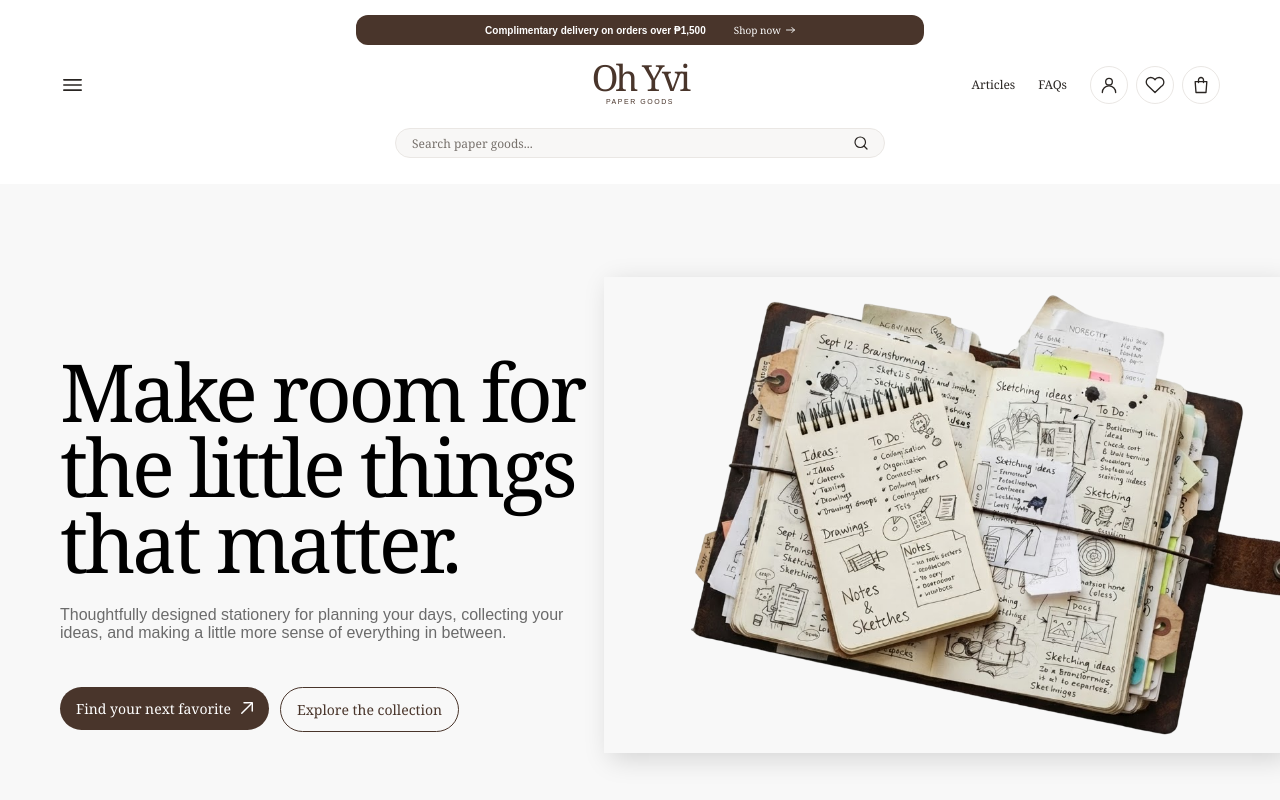
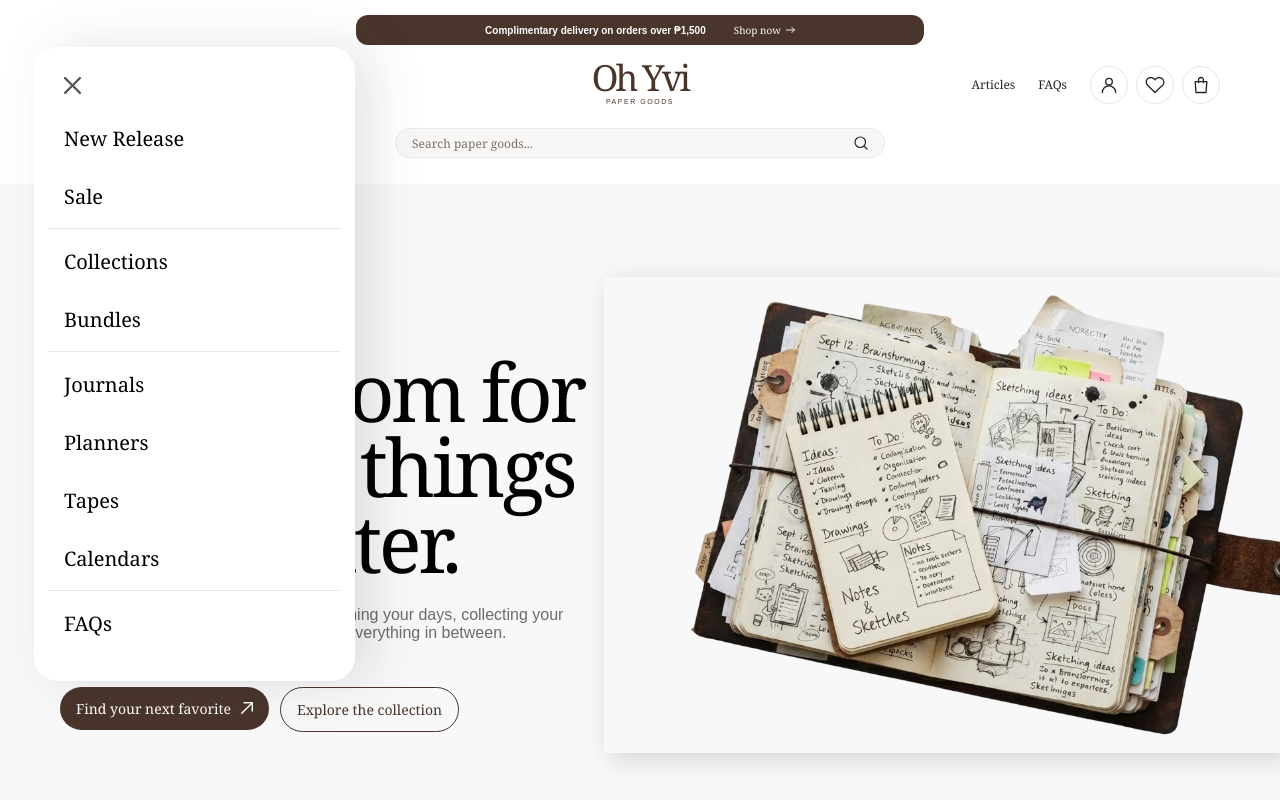
Before and after one commit to chrispaynaganan/oh-yvi, a Next.js app: page / in a window 1280 px wide. Both pictures are taken after a click on the button 72 px from the left and 85 px from the top of the page. Shown: the top 800 px of the page. Built offline with nearby package versions, Linux system fonts and the light colour scheme; a web font is replaced by a local one.

Commit message:
Add navigation menu with genie animation

```diff
--- a/app/globals.css
+++ b/app/globals.css
@@ -93,6 +93,7 @@
   --shadow-badge: 0 2px 5px 0 rgb(0 0 0 / 0.11);
   --shadow-pill: 0 4px 5px 0 rgb(0 0 0 / 0.1);
   --shadow-card: 0 8px 13px 0 rgb(0 0 0 / 0.1);
+  --drop-shadow-menu: 18px 0 25px rgb(41 37 34 / 0.12);
 
   /* ===== Layout ===== */
   --container-site: 1512px;
--- a/components/layout/Header.tsx
+++ b/components/layout/Header.tsx
@@ -7,6 +7,7 @@ import {
   utilityNav,
   type NavLink,
 } from "@/data/navigation";
+import MenuButton from "@/components/layout/MenuButton";
 
 function NavChip({ label, href }: NavLink) {
   return (
@@ -58,17 +59,7 @@ export default function Header() {
     <header className="mx-auto w-full max-w-site px-4 md:px-15">
       {/* Row 1: menu · logo · links + icons */}
       <div className="mt-5 grid grid-cols-[1fr_auto_1fr] items-center">
-        <button
-          type="button"
-          aria-label="Open menu"
-          className="relative size-6.25 justify-self-start"
-        >
-          <span className="absolute inset-[29.17%_16.67%]">
-            <span className="absolute inset-[-8%_-5%]">
-              <Image src="/icons/menu.svg" alt="" fill unoptimized />
-            </span>
-          </span>
-        </button>
+        <MenuButton/>
 
         <Link
           href="/"
--- /dev/null
+++ b/components/layout/MenuButton.tsx
@@ -0,0 +1,219 @@
+"use client";
+
+import Image from "next/image";
+import Link from "next/link";
+import { Fragment, useCallback, useEffect, useRef, useState } from "react";
+import {
+  animate,
+  motion,
+  useMotionValue,
+  useReducedMotion,
+  useTransform,
+  type AnimationPlaybackControls,
+  type MotionValue,
+} from "motion/react";
+import { menuGroups } from "@/data/navigation";
+
+/* ---------- Genie settings (tweak these to adjust the feel) ---------- */
+const PANEL_W = 321; // panel width in Figma
+const PANEL_H = 517; // panel height in Figma
+const SLICES = 40; // more slices = smoother curve
+const OPEN_DURATION = 0.6; // seconds
+const CLOSE_DURATION = 0.45;
+const ORIGIN_X = 38.5; // ✕ / ☰ icon center, px from the panel's left edge
+const NECK = 25 / PANEL_W; // funnel width at the icon (icon width ÷ panel width)
+
+const SLICE_H = PANEL_H / SLICES;
+const clamp = (v: number) => Math.min(1, Math.max(0, v));
+const smooth = (u: number) => u * u * (3 - 2 * u);
+
+/** Where a strip sits and how wide it is at a given moment (0 = closed, 1 = open). */
+function genie(progress: number, stripCenter: number) {
+  // Phase 1: content slides out of the icon
+  const slide = 1 - smooth(clamp(progress / 0.7));
+  const currentY = stripCenter - slide * PANEL_H;
+  // Phase 2: the funnel relaxes into a rectangle
+  const relax = smooth(clamp((progress - 0.35) / 0.65));
+  // Funnel: narrow near the icon, full width further away
+  const funnel = NECK + (1 - NECK) * smooth(clamp(currentY / (PANEL_H * 0.85)));
+  return { y: -slide * PANEL_H, scaleX: funnel + (1 - funnel) * relax };
+}
+
+/* ---------- Panel visuals (shared by the real menu and the animated strips) ---------- */
+type PanelProps = {
+  onClose?: () => void;
+  onNavigate?: () => void;
+  inert?: boolean;
+};
+
+function Panel({ onClose, onNavigate, inert }: PanelProps) {
+  return (
+    <div
+      inert={inert}
+      className="relative flex w-80.25 flex-col items-start gap-1.75 rounded-2xl bg-white px-3.5 pt-16.5 pb-8"
+    >
+      <button
+        type="button"
+        onClick={onClose}
+        aria-label="Close menu"
+        className="absolute top-7.5 left-7.5 size-4.25"
+      >
+        <Image src="/icons/close.svg" alt="" fill unoptimized />
+      </button>
+
+      {menuGroups.map((group, gi) => (
+        <Fragment key={gi}>
+          {gi > 0 && (
+            <div className="relative h-0 w-full" aria-hidden>
+              <div className="absolute inset-x-0 -top-px h-px bg-line" />
+            </div>
+          )}
+          {group.map((link) => (
+            <Link
+              key={link.label}
+              href={link.href}
+              onClick={onNavigate}
+              className="w-full px-4 py-3 font-serif text-xl text-black transition-colors hover:text-brand"
+            >
+              <span className="trim block">{link.label}</span>
+            </Link>
+          ))}
+        </Fragment>
+      ))}
+    </div>
+  );
+}
+
+/* ---------- One horizontal strip of the genie animation ---------- */
+function Strip({
+  index,
+  progress,
+  children,
+}: {
+  index: number;
+  progress: MotionValue<number>;
+  children: React.ReactNode;
+}) {
+  const top = index * SLICE_H;
+  const center = top + SLICE_H / 2;
+  const y = useTransform(progress, (p) => genie(p, center).y);
+  const scaleX = useTransform(progress, (p) => genie(p, center).scaleX);
+
+  return (
+    <motion.div
+      className="absolute inset-x-0 overflow-hidden"
+      style={{ top, height: SLICE_H + 1, y, scaleX, originX: ORIGIN_X / PANEL_W }}
+    >
+      <div style={{ transform: `translateY(${-top}px)` }}>{children}</div>
+    </motion.div>
+  );
+}
+
+function GenieStrips({ progress }: { progress: MotionValue<number> }) {
+  const copy = <Panel inert />;
+  return (
+    <div aria-hidden className="relative overflow-hidden" style={{ width: PANEL_W, height: PANEL_H }}>
+      {Array.from({ length: SLICES }, (_, i) => (
+        <Strip key={i} index={i} progress={progress}>
+          {copy}
+        </Strip>
+      ))}
+    </div>
+  );
+}
+
+/* ---------- Menu button + panel ---------- */
+type Phase = "closed" | "opening" | "open" | "closing";
+
+export default function MenuButton() {
+  const [phase, setPhase] = useState<Phase>("closed");
+  const progress = useMotionValue(0);
+  const controls = useRef<AnimationPlaybackControls | null>(null);
+  const rootRef = useRef<HTMLDivElement>(null);
+  const buttonRef = useRef<HTMLButtonElement>(null);
+  const panelRef = useRef<HTMLDivElement>(null);
+  const reduceMotion = useReducedMotion();
+
+  const isVisible = phase !== "closed";
+  const isOpening = phase === "opening" || phase === "open";
+
+  const openMenu = useCallback(() => {
+    controls.current?.stop();
+    setPhase("opening");
+    controls.current = animate(progress, 1, {
+      duration: reduceMotion ? 0 : OPEN_DURATION,
+      ease: "linear",
+      onComplete: () => setPhase("open"),
+    });
+  }, [progress, reduceMotion]);
+
+  const closeMenu = useCallback(
+    (returnFocus: boolean) => {
+      controls.current?.stop();
+      setPhase("closing");
+      controls.current = animate(progress, 0, {
+        duration: reduceMotion ? 0 : CLOSE_DURATION,
+        ease: "linear",
+        onComplete: () => {
+          setPhase("closed");
+          if (returnFocus) buttonRef.current?.focus();
+        },
+      });
+    },
+    [progress, reduceMotion],
+  );
+
+  // Move keyboard focus into the menu once it's fully open
+  useEffect(() => {
+    if (phase === "open") panelRef.current?.querySelector<HTMLElement>("a")?.focus();
+  }, [phase]);
+
+  // Close on Escape or on a click outside
+  useEffect(() => {
+    if (!isVisible) return;
+    const onKey = (e: KeyboardEvent) => {
+      if (e.key === "Escape") closeMenu(true);
+    };
+    const onPointer = (e: PointerEvent) => {
+      if (!rootRef.current?.contains(e.target as Node)) closeMenu(false);
+    };
+    document.addEventListener("keydown", onKey);
+    document.addEventListener("pointerdown", onPointer);
+    return () => {
+      document.removeEventListener("keydown", onKey);
+      document.removeEventListener("pointerdown", onPointer);
+    };
+  }, [isVisible, closeMenu]);
+
+  return (
+    <div ref={rootRef} className="relative justify-self-start">
+      <button
+        ref={buttonRef}
+        type="button"
+        aria-label="Open menu"
+        aria-expanded={isOpening}
+        aria-controls="site-menu"
+        onClick={() => (isOpening ? closeMenu(true) : openMenu())}
+        className="relative block size-6.25"
+      >
+        <span className="absolute inset-[29.17%_16.67%]">
+          <span className="absolute inset-[-8%_-5%]">
+            <Image src="/icons/menu.svg" alt="" fill unoptimized />
+          </span>
+        </span>
+      </button>
+
+      {isVisible && (
+        <div id="site-menu" className="absolute -top-6.5 -left-6.5 z-50 drop-shadow-menu">
+          {phase === "open" ? (
+            <div ref={panelRef}>
+              <Panel onClose={() => closeMenu(true)} onNavigate={() => closeMenu(false)} />
+            </div>
+          ) : (
+            <GenieStrips progress={progress} />
+          )}
+        </div>
+      )}
+    </div>
+  );
+}
--- a/components/ui/Countdown.tsx
+++ b/components/ui/Countdown.tsx
@@ -21,12 +21,13 @@ const getServerNow = () => null;
 export default function Countdown({ endsAt }: { endsAt: string }) {
   const now = useSyncExternalStore(subscribe, getNow, getServerNow);
   const end = Math.floor(new Date(endsAt).getTime() / 1000);
-  let left = now === null ? 0 : Math.max(0, end - now);
+    const left = now === null ? 0 : Math.max(0, end - now);
 
-  const parts = UNITS.map(([label, size]) => {
-    const value = Math.floor(left / size);
-    left -= value * size;
-    return { label, value };
+  // Each unit = what's left within the next-larger unit
+  // (days have no larger unit, so they use the full total).
+  const parts = UNITS.map(([label, size], i) => {
+    const within = i === 0 ? Infinity : UNITS[i - 1][1];
+    return { label, value: Math.floor((left % within) / size) };
   });
 
   return (
--- a/data/navigation.ts
+++ b/data/navigation.ts
@@ -23,3 +23,21 @@ export const utilityNav: NavLink[] = [
   { label: "Articles", href: "/blog" },
   { label: "FAQs", href: "/faqs" },
 ];
+
+export const menuGroups: NavLink[][] = [
+  [
+    { label: "New Release", href: "/shop?sort=new" },
+    { label: "Sale", href: "/shop?filter=sale" },
+  ],
+  [
+    { label: "Collections", href: "/collections" },
+    { label: "Bundles", href: "/shop?type=bundle" },
+  ],
+  [
+    { label: "Journals", href: "/collections/journals" },
+    { label: "Planners", href: "/collections/planners" },
+    { label: "Tapes", href: "/collections/washi-tapes" },
+    { label: "Calendars", href: "/collections/calendars" },
+  ],
+  [{ label: "FAQs", href: "/faqs" }],
+];
--- a/lib/utils.ts
+++ b/lib/utils.ts
@@ -12,6 +12,7 @@ const twMerge = extendTailwindMerge({
       ],
       tracking: ["tight-1", "tight-2", "tight-3", "wide-1", "wide-2"],
       shadow: ["hero", "badge", "pill", "card"],
+      "drop-shadow": ["menu"],
     },
   },
 });
```
Also changed, not shown: public/icons/close.svg (added).
